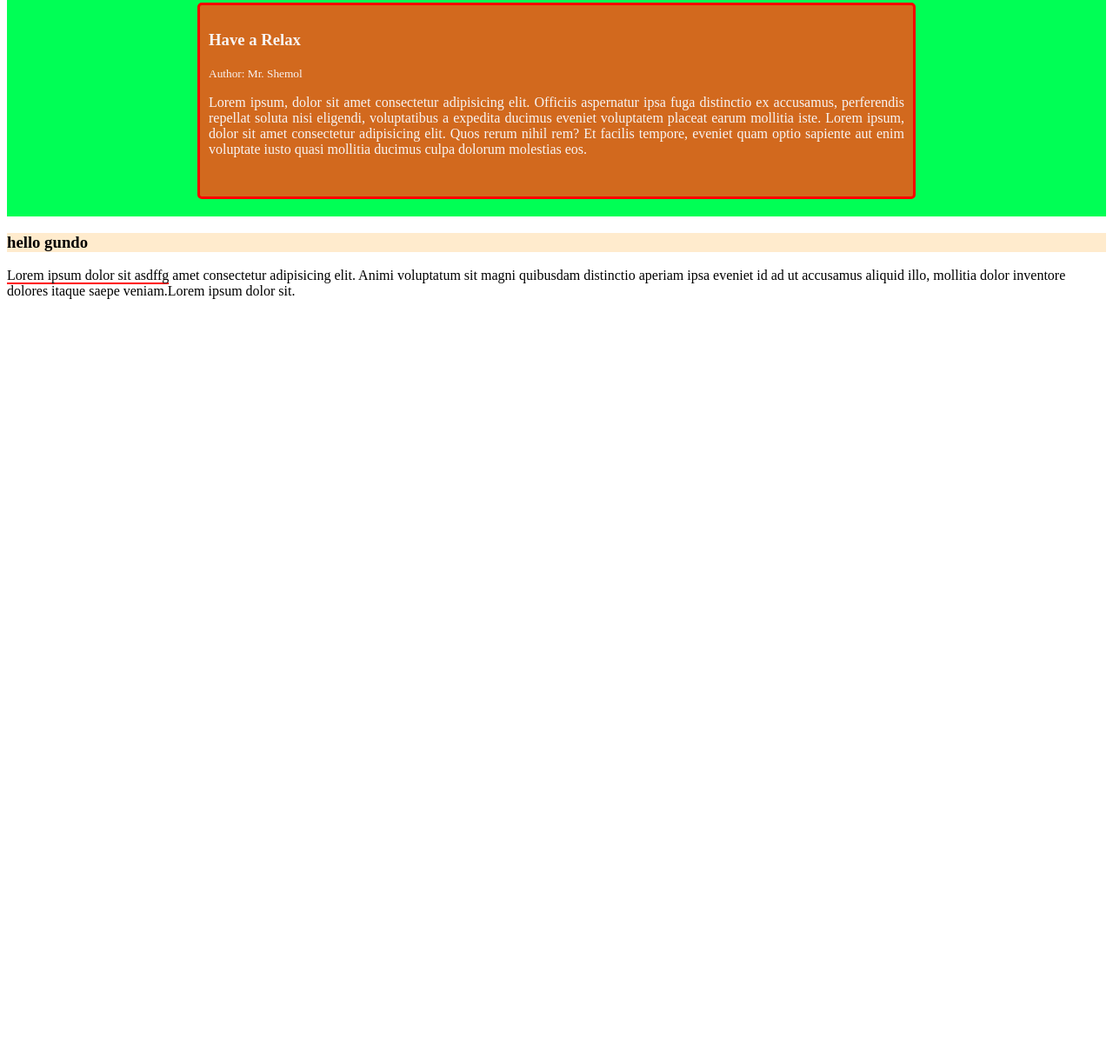
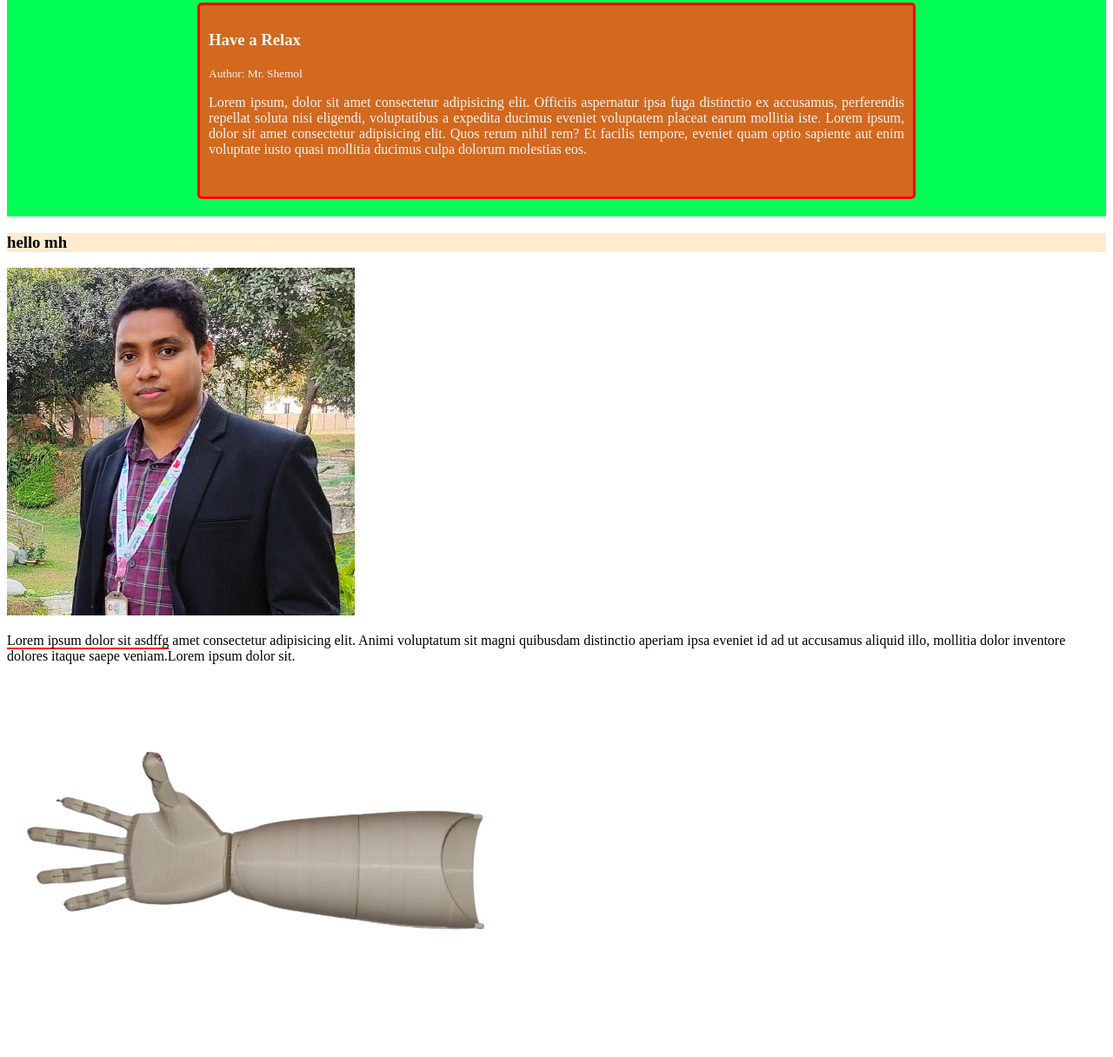
Before and after one commit to hasan71224/css-1, a plain HTML site: page index.html in a window 1280 px wide. Shown: the part 698-1914 px from the top of the page at 87% size. Before the commit the page ends 1058 px from the top, so only its background shows below. Drawn offline with Linux system fonts and the light colour scheme.

Commit message:
image file

```diff
--- a/index.html
+++ b/index.html
@@ -72,7 +72,9 @@
         </div>
 
     </section>
-    <h3 class="hg" > hello gundo</h3>
+    <h3 class="hg" > hello mh</h3>
+    <img src="images/mh.jpg" alt="mahudul hasan">
     <p><span style="display: inline; border-bottom: 2px solid red;">Lorem ipsum dolor sit asdffg</span> amet consectetur adipisicing elit. Animi voluptatum sit magni quibusdam distinctio aperiam ipsa eveniet id ad ut accusamus aliquid illo, mollitia dolor inventore dolores itaque saepe veniam.Lorem ipsum dolor sit.</span></p>
+    <img src="images/hand.png" alt="prosthetic Arm">
 </body>
 </html>
```
Also changed, not shown: images/hand.png (added), images/mh.jpg (added).
